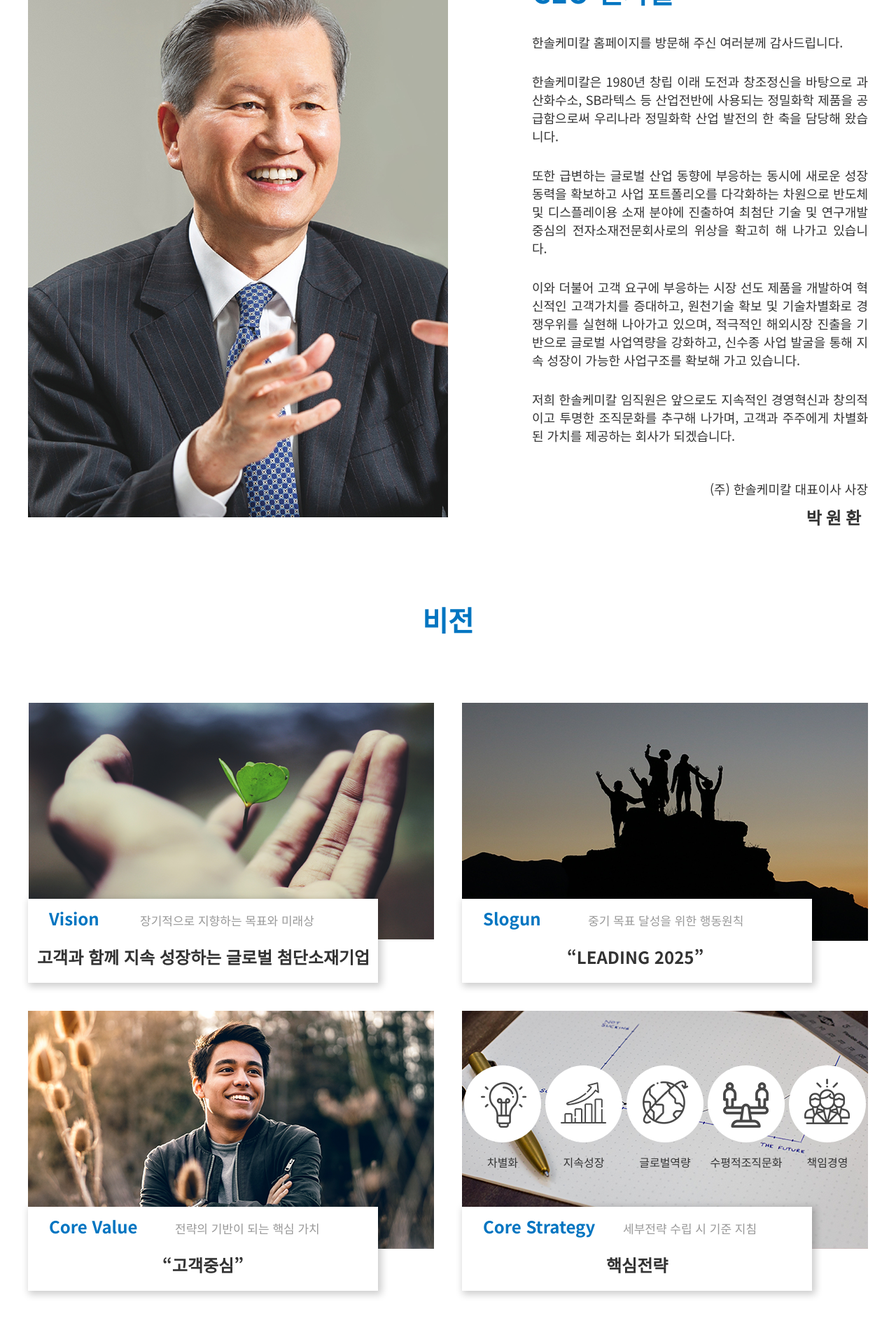
After one commit to Minsng/www, a PHP site: page /sub2/sub2_1.html in a window 1280 px wide; the page is wider, and only the part inside the window is pictured. The commit adds this page. Shown: the part 1680-3600 px from the top of that part at 70% size. Run offline with PHP 8.4, Linux system fonts and the light colour scheme; some libraries are stand-ins or nearby versions.

Commit message:
0818_학원

```diff
--- a/sub1/css/sub1_content5.css
+++ b/sub1/css/sub1_content5.css
@@ -140,7 +140,7 @@
 
 
 .code {
-    margin: 100px 0 0;
+    margin: 100px 0;
 }
     .charter h4 {
         font-size: 2em;
--- /dev/null
+++ b/sub2/common/css/sub2common.css
@@ -0,0 +1,48 @@
+/* 서브페이지 공통 영역 */
+
+.main {
+    width: 2000px; height: 500px;
+    position: relative; left: 50%; top: 0; margin-left: -1000px;
+}
+    .main h3 {
+        font-size: 40px; color: #fff; font-weight: 500;
+        position: absolute; left: 50%; top: 300px; margin-left: -73px;
+    }
+
+
+.subNav {border-bottom: 1px solid #ccc;}
+    .subNav ul {width: 1050px; overflow: hidden; margin: 0 auto;}
+    .subNav ul li {position: relative; width: 210px; height: 70%; float: left; text-align: center;}
+    .subNav ul li a {display: block;font-size: 1.2em; padding: 20px 0; font-weight: 500; transition: all .5s;}
+    .subNav ul li a:hover {color: #0075c1;}
+    .subNav ul li .current {color: #0075c1; font-weight: 700;}
+    .subNav ul li:first-child::before{
+        content: '';
+        display: block; position: absolute; left: 0; top: 20px;
+        width: 1px; height: 30px; background: #ccc;
+    }
+    .subNav ul li::after {
+        content: '';
+        display: block; position: absolute; right: 0; top: 20px;
+        width: 1px; height: 30px; background: #ccc;
+    }
+
+#content {width: 1200px; margin: 0 auto;}
+
+#content .titleArea {height: 320px; position: relative;}
+#content .titleArea .lineMap {margin: 30px 0 0; text-align: right; color: #999;}
+#content .titleArea .lineMap span {margin-right: 5px;}
+#content .titleArea .lineMap span:last-child {font-weight: 700;}
+#content .titleArea h2 {font-size: 50px; font-weight: 700; text-align: center; margin: 100px 0 0;}
+#content .titleArea::after {
+    content: '';
+    position: absolute; left: 50%; bottom: 0;
+    display: block; width: 1px; height: 80px; background: #0075c1;
+}
+
+/* .contentArea {} */
+
+
+
+
+/* / */
--- /dev/null
+++ b/sub2/css/sub2_content1.css
@@ -0,0 +1,148 @@
+/* 기업소개 본문 영역 */
+
+.summary {
+    overflow: hidden;
+    margin: 100px 0 0;
+}
+    .summary .summaryText {
+        float: left;
+        width: 480px;
+        margin-right: 120px;
+    }
+        .summaryText h3 {
+            color: #0075c1; font-size: 2.5em; text-align: left;
+        }
+        .summaryText p {
+            font-size: 1.125em; display: block;
+            text-align: justify; margin-top: 50px;
+        }
+
+.ceo {
+    overflow: hidden;
+    margin: 100px 0 0;
+}
+    .ceo .ceoText {
+        float: right;
+        width: 480px;
+        margin-left: 120px;
+    }
+        .ceoText h3 {
+            color: #0075c1; font-size: 2.5em; text-align: left;
+        }
+        .ceoText p {
+            font-size: 1.125em; display: block;
+            text-align: justify; margin-top: 30px;
+        }
+        .ceoText p:nth-last-child(2) {margin-top: 50px; text-align: right;}
+        .ceoText p:nth-last-child(1) {margin: 10px 10px 0 0; text-align: right; font-size: 1.5em; font-family: '돋움'; font-weight: 700;}
+
+
+.vision {
+    margin: 100px 0 200px;
+}
+    .vision h3 {
+        color: #0075c1; font-size: 2.5em; text-align: center;
+    }
+    .vision ul {
+        /* overflow: hidden; */
+        height: 920px;
+    }
+    .vision li {
+        float: left; position: relative;
+        width: 580px; height: 340px;
+    }
+    .vision li .imgwrap {overflow: hidden;}
+    .vision li img {
+        transform: scale(1); transition: all .4s;
+    }
+
+    .vision li:nth-child(1) {margin: 90px 40px 0 0;}
+    .vision li:nth-child(2) {margin: 90px 0 0 0;}
+    .vision li:nth-child(3) {margin: 100px 40px 0 0;}
+    .vision li:nth-child(4) {margin: 100px 0 0 0;}
+
+    .vision li:nth-child(4) ul {
+        overflow: hidden; position: absolute; padding: 5px 0;
+        left: 0; top: 70px;
+    }
+    .vision li:nth-child(4) ul li {
+        float: left; width: 110px; height: 110px; margin: 3px;
+        background: #fff; border-radius: 55px; transition: all .4s; transform: scale(1);
+    }
+    .vision li:nth-child(4) ul li img {
+        position: absolute; left: 50%; top: 50%; margin: -40px 0 0 -40px;
+    }
+    .vision li:nth-child(4) ul li span {
+        display: block; width: 110px; font-weight: 500;
+        position: absolute; left: 0px; bottom: -40px; text-align: center;
+    }
+
+
+
+
+    .vision dl {
+        width: 500px; height: 120px; background: #fff;
+        position: absolute; left: 0; bottom: -60px;
+        box-shadow: 3px 3px 10px 2px rgba(0, 0, 0, .2);
+    }
+        .vision dt, .vision dd {position: absolute;}
+
+        .vision .textbox1 dt {
+            color: #0075c1; font-weight: 700; font-size: 1.5em;
+            left: 30px; top: 10px;
+        }
+        .vision .textbox1 dd:nth-child(2) {
+            color: #999; font-weight: 500; font-size: 1.063em;
+            left: 160px; top: 18px;
+        }
+        .vision .textbox1 dd:nth-child(3) {
+            color: #333; font-weight: 700; font-size: 1.5em;
+            left: 50%; top: 65px; margin-left: -237px;
+        }
+
+        .vision .textbox2 dt {
+            color: #0075c1; font-weight: 700; font-size: 1.5em;
+            left: 30px; top: 10px;
+        }
+        .vision .textbox2 dd:nth-child(2) {
+            color: #999; font-weight: 500; font-size: 1.063em;
+            left: 180px; top: 18px;
+        }
+        .vision .textbox2 dd:nth-child(3) {
+            color: #333; font-weight: 700; font-size: 1.5em;
+            left: 50%; top: 65px; margin-left: -100px;
+        }
+
+        .vision .textbox3 dt {
+            color: #0075c1; font-weight: 700; font-size: 1.5em;
+            left: 30px; top: 10px;
+        }
+        .vision .textbox3 dd:nth-child(2) {
+            color: #999; font-weight: 500; font-size: 1.063em;
+            left: 210px; top: 18px;
+        }
+        .vision .textbox3 dd:nth-child(3) {
+            color: #333; font-weight: 700; font-size: 1.5em;
+            left: 50%; top: 65px; margin-left: -58px;
+        }
+
+        .vision .textbox4 dt {
+            color: #0075c1; font-weight: 700; font-size: 1.5em;
+            left: 30px; top: 10px;
+        }
+        .vision .textbox4 dd:nth-child(2) {
+            color: #999; font-weight: 500; font-size: 1.063em;
+            left: 230px; top: 18px;
+        }
+        .vision .textbox4 dd:nth-child(3) {
+            color: #333; font-weight: 700; font-size: 1.5em;
+            left: 50%; top: 65px; margin-left: -44px;
+        }
+
+
+        .vision li:hover .imgwrap img {
+            transform: scale(1.1);
+        }
+        .vision li:hover ul li:hover {
+            color: #0075c1; transform: scale(1.1);
+        }
--- /dev/null
+++ b/sub2/sub2_1.html
@@ -0,0 +1,189 @@
+<!DOCTYPE html>
+<html lang="ko">
+<head>
+    <meta charset="UTF-8">
+    <meta http-equiv="X-UA-Compatible" content="IE=edge">
+    <meta name="viewport" content="width=device-width, initial-scale=1.0">
+    <title>정밀화학-사업분야</title>
+
+    <link rel="stylesheet" href="../common/css/common.css">
+    <link rel="stylesheet" href="common/css/sub2common.css">
+    <link rel="stylesheet" href="css/sub2_content1.css">
+
+    <script src="https://kit.fontawesome.com/d488d1cfdc.js" crossorigin="anonymous"></script>
+    <script src="../common/js/prefixfree.min.js"></script>
+
+</head>
+<body>
+    <? include "../common/sub_header.html" ?>
+        <div class="main">
+            <img src="images/sub2visual.png" alt="서브1비주얼이미지">
+            <h3>정밀화학</h3>
+        </div>
+
+        <div class="subNav">
+            <ul>
+                <li><a href="sub2_1.html" class="current">기업소개</a></li>
+                <li><a href="sub2_2.html">사업장 소개</a></li>
+                <li><a href="sub2_3.html">합작사/관계회사</a></li>
+                <li><a href="sub2_4.html">연혁</a></li>
+                <li><a href="sub2_5.html">제품검색</a></li>
+            </ul>
+        </div>
+
+        <article id="content">
+
+            <div class="titleArea">
+                <div class="lineMap">
+                    <span><i class="fa-solid fa-house"></i></span> &gt; <span>기업소개</span> &gt; <span>기업소개</span>
+                </div>
+                <h2>한솔케미칼 소개</h2>
+            </div>
+            <div class="contentArea">
+                <!-- 본문 콘텐츠 영역 -->
+                <div class="summary">
+                    <div class="summaryText">
+                        <h3>개요</h3>
+                        <p>
+                            한솔케미칼은 1980년 설립이래 전주공장과 울산공장을
+                            양축으로 하여 제지 및 섬유, 반도체 등에 사용되고 있는
+                            과산화수소를 시작으로, 라텍스, 제지용 케미칼, 고분자응집제,
+                            차아황산소다(SD), BPO(Benzoyl Peroxide)에
+                            이르는 정밀화학 분야는 물론이고 전자재료, 박막재료 등
+                            전자소재 분야에까지 기술 및 사업을 확대 발전시켜 왔습니다.
+                        </p>
+                        <p>
+                            우리는 여기에 만족하지 않고 지속적인 신제품
+                            개발과 신기술 육성, 신수종 사업의 발굴 및 사업화를
+                            추진하여 고객 중심의 혁신적 가치를 창조하는 글로벌
+                            화학소재 기업으로 도약할 것입니다.
+                        </p>
+                        <p>
+                            한솔케미칼은 항상 여러분들과 함께 하며 환경을 사랑하고
+                            인류 문명과 생활에 기여하는 기업이 되도록 최선을 다하겠습니다.
+                        </p>
+                    </div>
+                    <img src="images/sub1summary.png" alt="개요이미지">
+                </div>
+
+                <div class="ceo">
+                    <div class="ceoText">
+                        <h3>CEO 인사말</h3>
+                        <p>
+                            한솔케미칼 홈페이지를 방문해 주신 여러분께 감사드립니다.
+                        </p>
+                        <p>
+                            한솔케미칼은 1980년 창립 이래 도전과 창조정신을 바탕으로
+                            과산화수소, SB라텍스 등 산업전반에 사용되는 정밀화학 제품을
+                            공급함으로써 우리나라 정밀화학 산업 발전의 한 축을 담당해
+                            왔습니다.
+                        </p>
+                        <p>
+                            또한 급변하는 글로벌 산업 동향에 부응하는 동시에 새로운
+                            성장동력을 확보하고 사업 포트폴리오를 다각화하는 차원으로
+                            반도체 및 디스플레이용 소재 분야에 진출하여 최첨단 기술 및
+                            연구개발 중심의 전자소재전문회사로의 위상을 확고히 해 나가고
+                            있습니다.
+                        </p>
+                        <p>
+                            이와 더불어 고객 요구에 부응하는 시장 선도 제품을 개발하여
+                            혁신적인 고객가치를 증대하고, 원천기술 확보 및 기술차별화로
+                            경쟁우위를 실현해 나아가고 있으며, 적극적인 해외시장 진출을
+                            기반으로 글로벌 사업역량을 강화하고, 신수종 사업 발굴을 통해
+                            지속 성장이 가능한 사업구조를 확보해 가고 있습니다.
+                        </p>
+                        <p>
+                            저희 한솔케미칼 임직원은 앞으로도 지속적인 경영혁신과
+                            창의적이고 투명한 조직문화를 추구해 나가며, 고객과 주주에게
+                            차별화된 가치를 제공하는 회사가 되겠습니다.
+                        </p>
+                        <p>
+                            (주) 한솔케미칼 대표이사 사장
+                        </p>
+                        <p>
+                            박 원 환
+                        </p>
+                    </div>
+                    <img src="images/sub1ceo.png" alt="개요이미지">
+                </div>
+
+                <div class="vision">
+                    <h3>비전</h3>
+                    <ul>
+                        <li>
+                            <div class="imgwrap">
+                                <img src="images/sub1vision.png" alt="vision">
+                            </div>
+                            <dl class="textbox1">
+                                <dt>Vision</dt>
+                                <dd>장기적으로 지향하는 목표와 미래상</dd>
+                                <dd>고객과 함께 지속 성장하는 글로벌 첨단소재기업</dd>
+                            </dl>
+                        </li>
+                        <li>
+                            <div class="imgwrap">
+                                <img src="images/sub1slogun.png" alt="slogun">
+                            </div>
+                            <dl class="textbox2">
+                                <dt>Slogun</dt>
+                                <dd>중기 목표 달성을 위한 행동원칙</dd>
+                                <dd>“LEADING 2025”</dd>
+                            </dl>
+                        </li>
+                        <li>
+                            <div class="imgwrap">
+                                <img src="images/sub1corevalue.png" alt="corevalue">
+                            </div>
+                            <dl class="textbox3">
+                                <dt>Core Value</dt>
+                                <dd>전략의 기반이 되는 핵심 가치</dd>
+                                <dd>“고객중심”</dd>
+                            </dl>
+                        </li>
+                        <li>
+                            <div class="imgwrap">
+                                <img src="images/sub1corestrategy.png" alt="corestrategy">
+                            </div>
+                            <ul>
+                                <li>
+                                    <img src="images/core01.png" alt="차별화">
+                                    <span>차별화</span>
+                                </li>
+                                <li>
+                                    <img src="images/core02.png" alt="지속성장">
+                                    <span>지속성장</span>
+                                </li>
+                                <li>
+                                    <img src="images/core03.png" alt="글로벌역량">
+                                    <span>글로벌역량</span>
+                                </li>
+                                <li>
+                                    <img src="images/core04.png" alt="수평적조직문화">
+                                    <span>수평적조직문화</span>
+                                </li>
+                                <li>
+                                    <img src="images/core05.png" alt="책임경영">
+                                    <span>책임경영</span>
+                                </li>
+                            </ul>
+                            <dl class="textbox4">
+                                <dt>Core Strategy</dt>
+                                <dd>세부전략 수립 시 기준 지침</dd>
+                                <dd>핵심전략</dd>
+                            </dl>
+                        </li>
+                    </ul>
+
+
+                </div>
+
+
+
+
+            </div>
+        </article>
+
+        <? include "../common/sub_footer.html" ?>
+
+</body>
+</html>
```
Also changed, not shown: sub1/css/sub1_content3.css (+4 -4 lines), sub2/images/sub2visual.png (added), sub2/js/sub2_content1.js (added).
